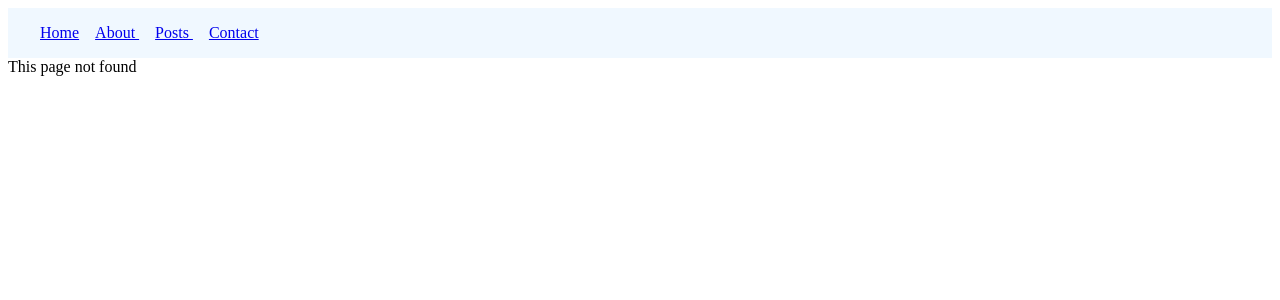
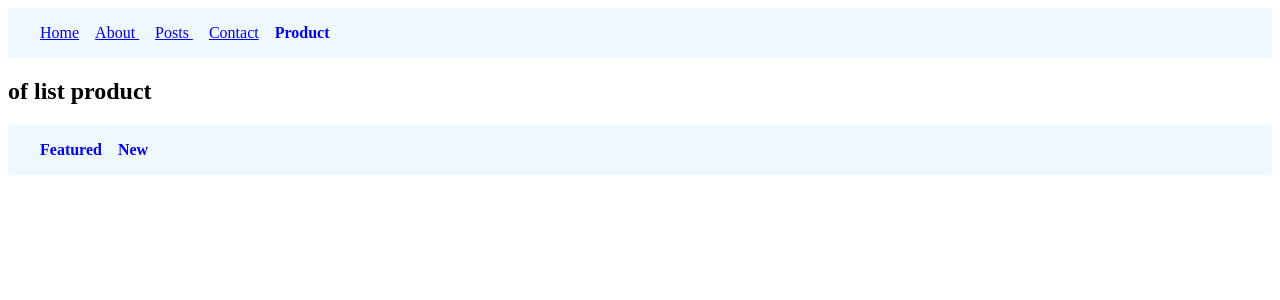
Before and after one commit to Ryuuutaaa/react-udemy, a React (Vite) app: page /products in a window 1280 px wide. Before the commit this address had no page. Shown: the top 300 px of the page. Built offline with nearby package versions, Linux system fonts and the light colour scheme.

Commit message:
feat : add route products

```diff
--- a/src/App.jsx
+++ b/src/App.jsx
@@ -11,6 +11,7 @@ import NotFound from "./components/pages/NotFound";
 import PostList from "./components/pages/PostList";
 import PostsDetail from "./components/pages/PostsDetail";
 import HotPosts from "./components/pages/HotPosts";
+import ProductList from "./components/pages/ProductList";
 
 // import PostListWithCustomHooks from "./components/PostListWithCustomHooks";
 // import PostListWithReducer from "./components/PostListWithReducer";
@@ -41,6 +42,7 @@ function App() {
           <Route path="/posts" element={<PostList />} />
           <Route path="/posts/:postId" element={<PostsDetail />} />
           <Route path="/posts/hot" element={<HotPosts />} />
+          <Route path="/products" element={<ProductList />} />
           <Route path="/order-confirmation" element={<OrderConfirmation />} />
           <Route path="*" element={<NotFound />} />
         </Routes>
--- a/src/components/Navbar.jsx
+++ b/src/components/Navbar.jsx
@@ -7,6 +7,7 @@ const Navbar = () => {
       <NavLink to="/about">About </NavLink>
       <NavLink to="/posts">Posts </NavLink>
       <NavLink to="/contact">Contact</NavLink>
+      <NavLink to="/products">Product</NavLink>
     </nav>
   );
 };
--- a/src/components/pages/ProductList.jsx
+++ b/src/components/pages/ProductList.jsx
@@ -0,0 +1,15 @@
+import { NavLink } from "react-router-dom";
+
+const ProductList = () => {
+  return (
+    <div>
+      <h2>of list product</h2>
+      <nav>
+        <NavLink>Featured</NavLink>
+        <NavLink>New</NavLink>
+      </nav>
+    </div>
+  );
+};
+
+export default ProductList;
```
